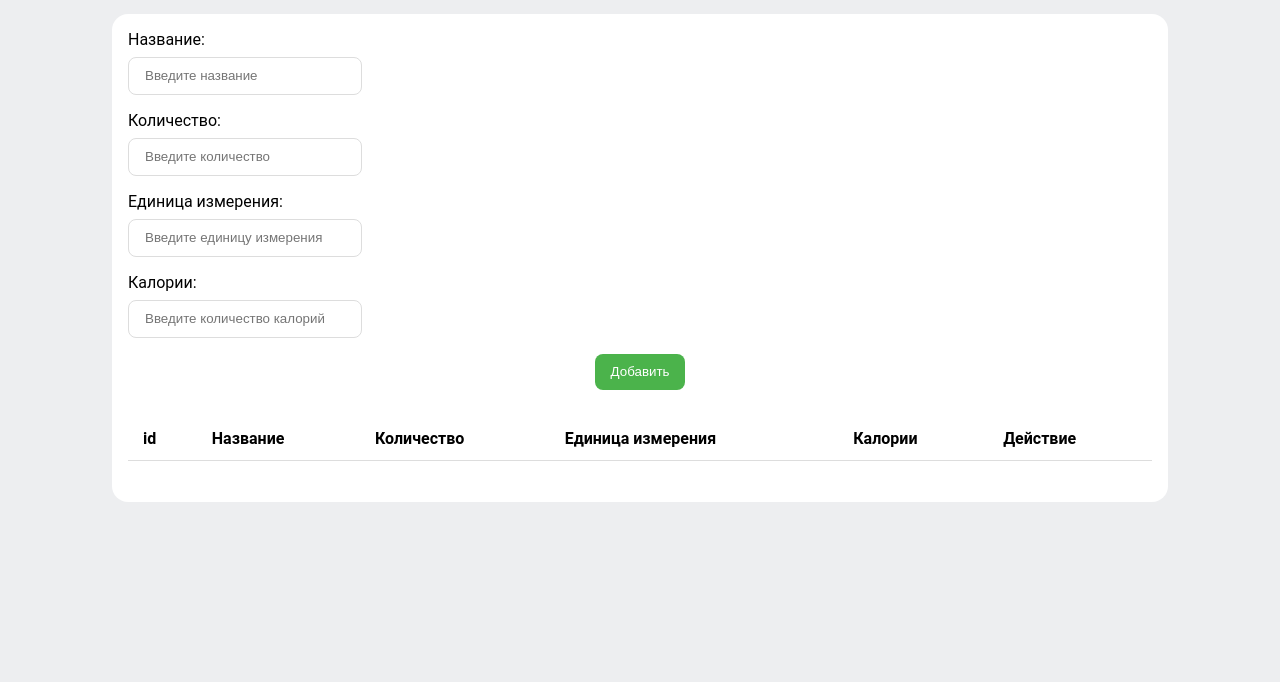
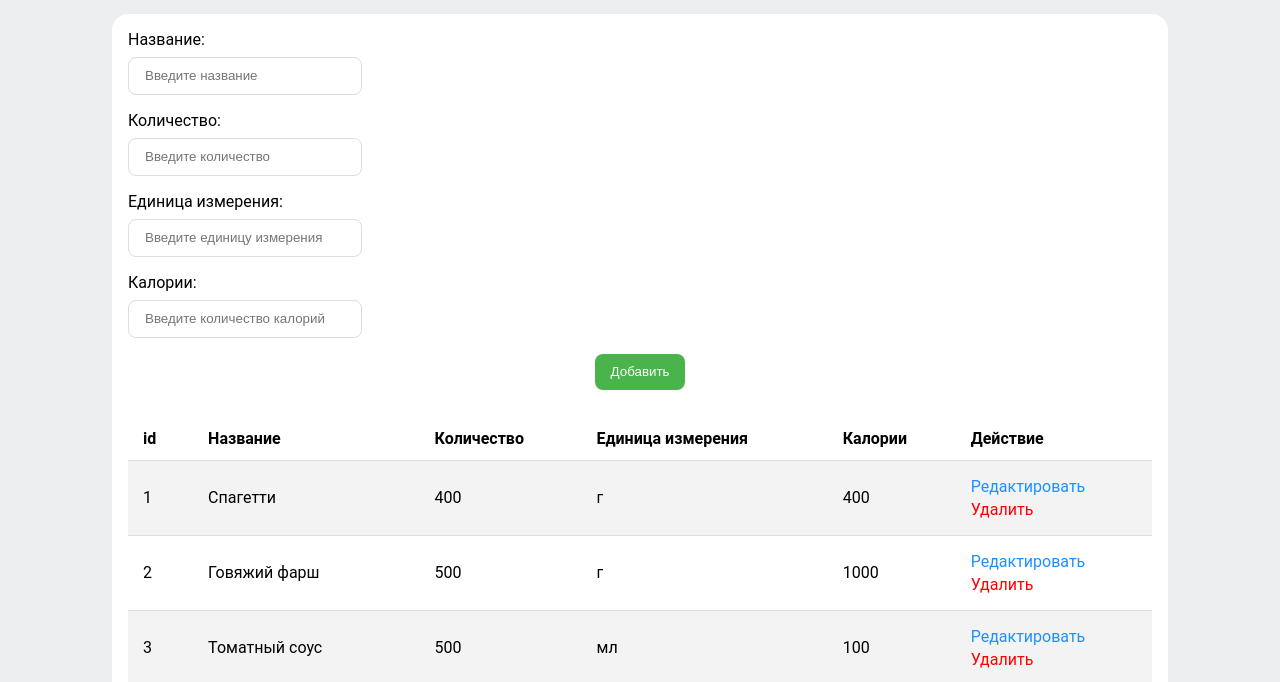
Before and after one commit to Dinara1-1/database, a plain HTML site: page table2.html in a window 1280 px wide. Shown: the part 117-799 px from the top of the page. Drawn offline with nearby package versions, Linux system fonts and the light colour scheme.

Commit message:
Update table2.html

```diff
--- a/table2.html
+++ b/table2.html
@@ -4,7 +4,7 @@
         <meta charset="UTF-8">
         <link rel="stylesheet" href="./table.css"/>
         <script src="https://ajax.googleapis.com/ajax/libs/jquery/3.6.0/jquery.min.js"></script>
-        <script src="./table2.js"></script>
+        <script src="./js/table2.js"></script>
         <title>Стажировка</title>
     </head>
 
```
